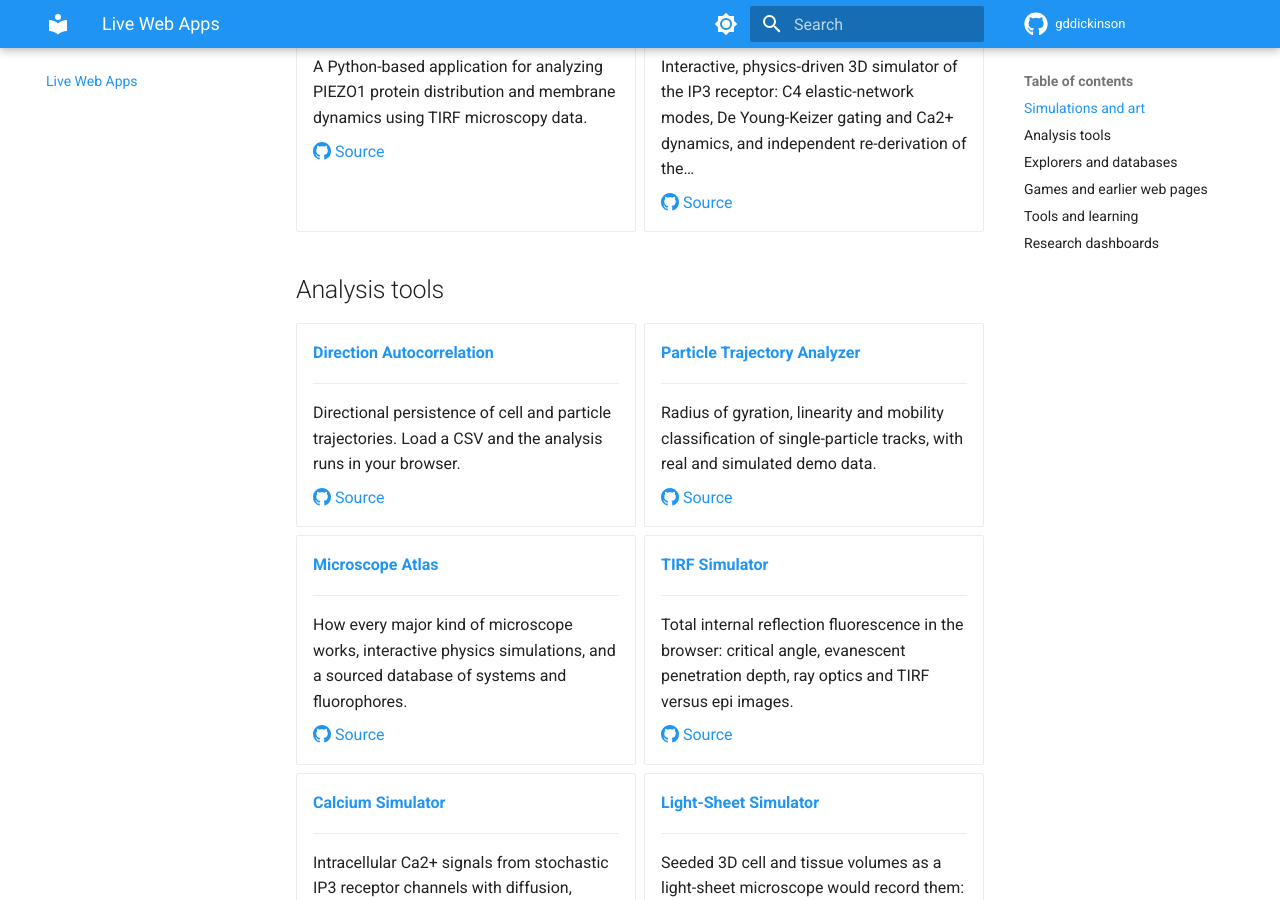
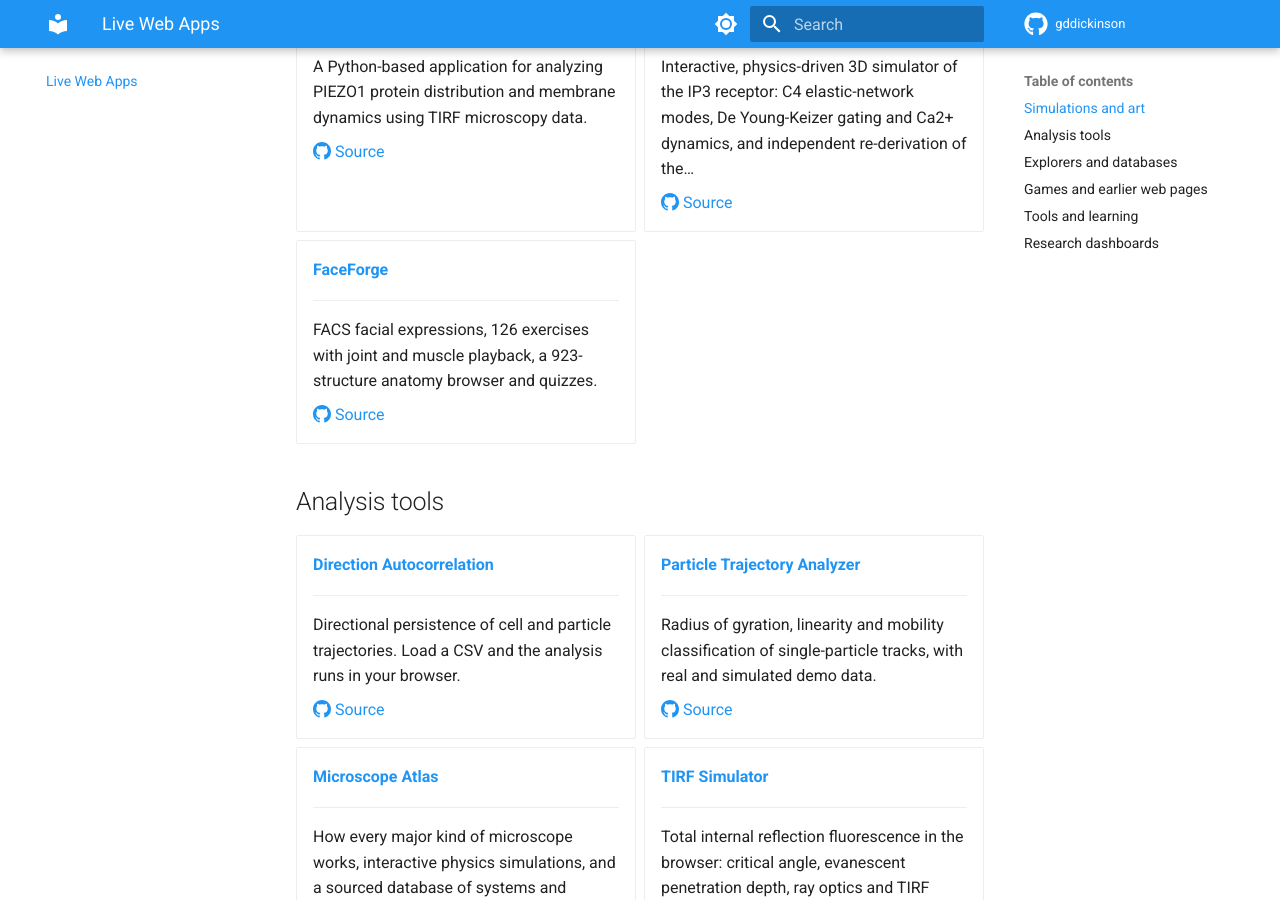
Before and after one commit to gddickinson/gddickinson.github.io, an MkDocs documentation site: the page built from docs/web-apps.md, in a window 1280 px wide and 900 px high, scrolled down 4040 px. Built offline with MkDocs 1.6.1 and Material for MkDocs 9.7.7, drawn with Linux system fonts in a browser that asks for light colours; some of the changed text lies outside the part shown.

Commit message:
Web apps gallery: add ParticleTracker, building-gen, ca_signature_analyzer, calcium_channel_analyzer, calcium_channel_genes, calcium_phylogenomics, cell_curvature_analyzer, cell_edge_analysis_individual_scripts, cell_membrane_dynamics, cellscope_analysis, flika_plugins, ion_channel_genes, ip3r-simulator, ip3r_genes, naadp_binder_genes, naadpr_genes, organic_spacecraft, particle_analysis, pathak_lab, piezo1_decode_magik, textview, thunderstorm_python, web_microview, cellscope, FaceForge, llm_RPG, autonomous_world
Co-Authored-By: Claude Opus 5.5 <noreply@anthropic.com>

```diff
--- a/docs/web-apps.md
+++ b/docs/web-apps.md
@@ -281,6 +281,14 @@ Projects you can use straight from the browser. Each one also runs as a local we
     Interactive, physics-driven 3D simulator of the IP3 receptor: C4 elastic-network modes, De Young-Keizer gating and Ca2+ dynamics, and independent re-derivation of the…
 
     [:octicons-mark-github-16: Source](https://github.com/gddickinson/ip3r-simulator)
+
+-   **[FaceForge](https://gddickinson.github.io/FaceForge/)**
+
+    ---
+
+    FACS facial expressions, 126 exercises with joint and muscle playback, a 923-structure anatomy browser and quizzes.
+
+    [:octicons-mark-github-16: Source](https://github.com/gddickinson/FaceForge)
 
 </div>
 
@@ -800,6 +808,14 @@ Projects you can use straight from the browser. Each one also runs as a local we
 
     [:octicons-mark-github-16: Source](https://github.com/gddickinson/self-aware_simulation)
 
+-   **[Autonomous World](https://gddickinson.github.io/autonomous_world/)**
+
+    ---
+
+    A living medieval open world whose villagers follow their own needs and schedules.
+
+    [:octicons-mark-github-16: Source](https://github.com/gddickinson/autonomous_world)
+
 </div>
 
 ## Tools and learning
```
